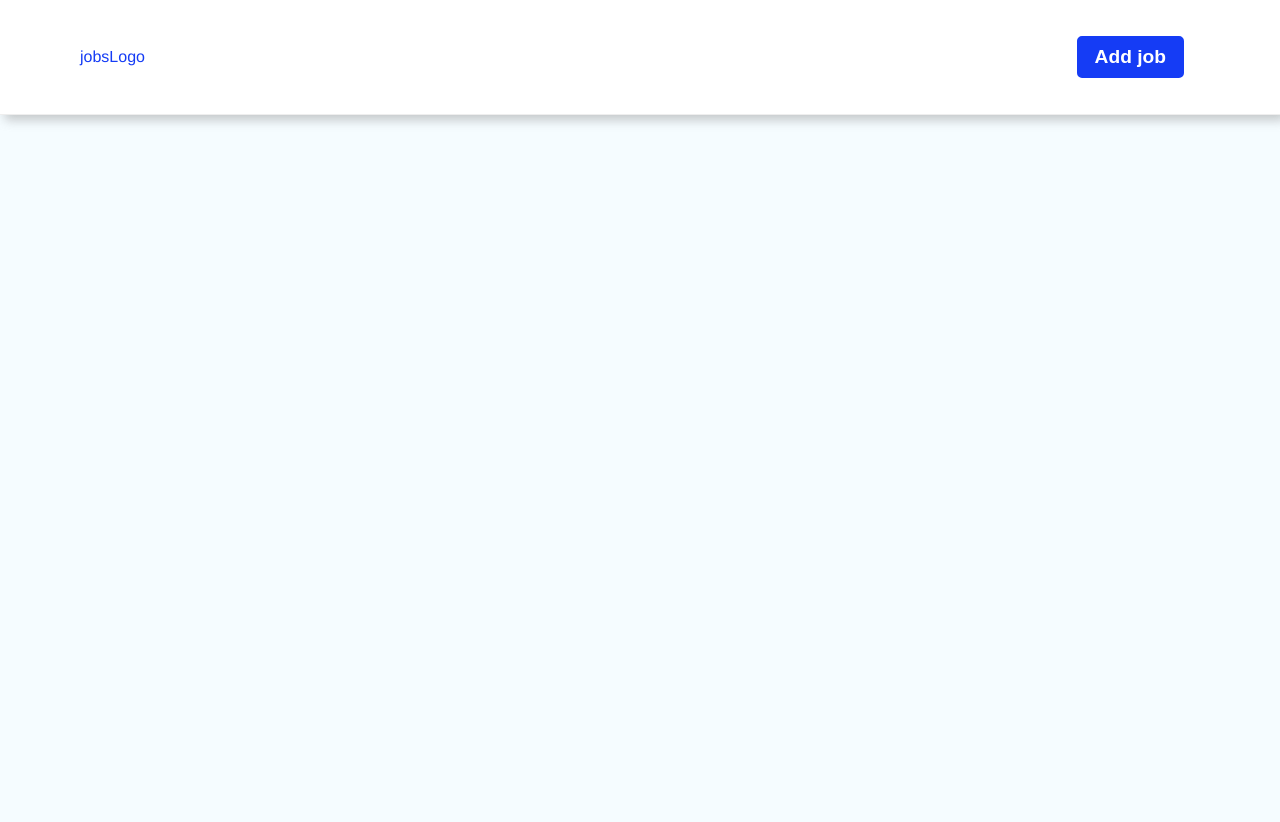
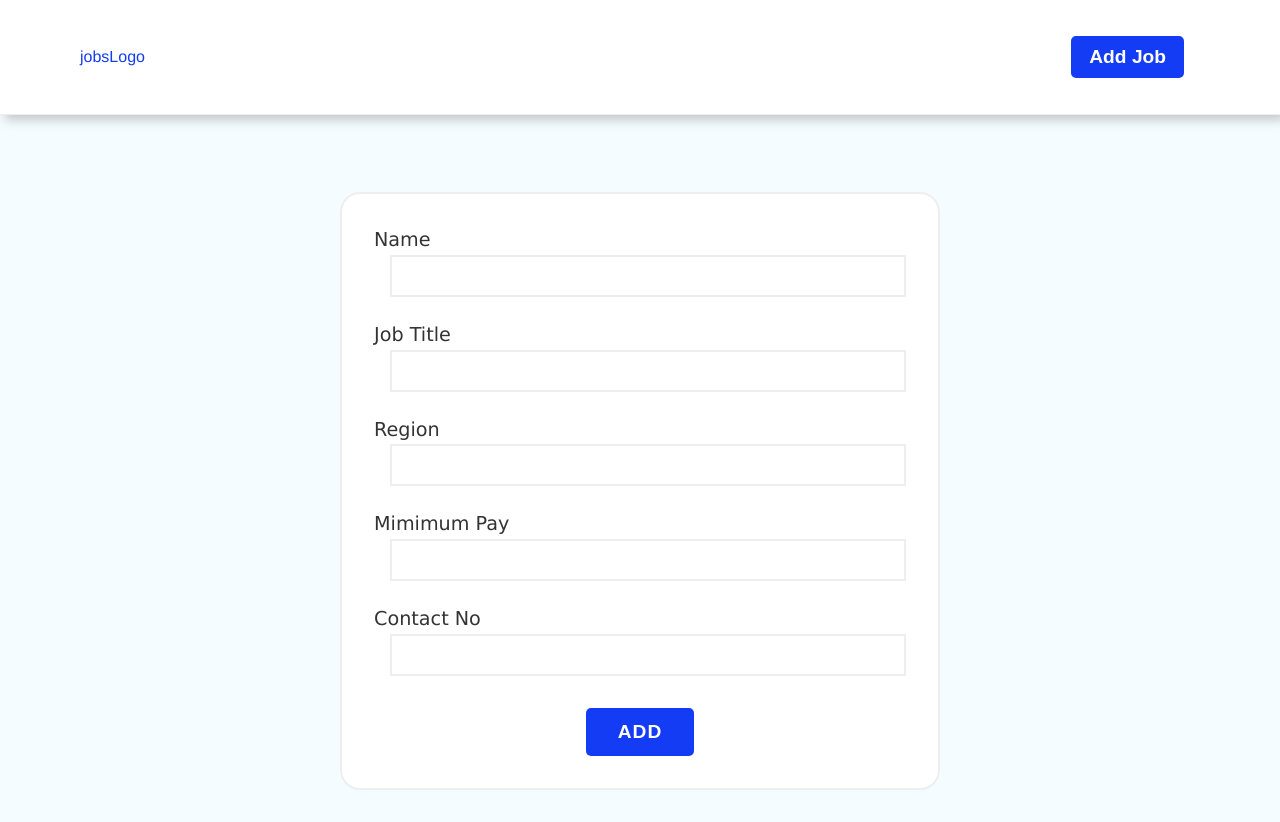
Before and after one commit to coder-pixel/job-listing-website, a React (Create React App) app: page /addpost in a window 1280 px wide. Before the commit this address had no page. Before the commit the page ends 800 px from the top, so only its background shows below. Built offline with nearby package versions, Linux system fonts and the light colour scheme.

Commit message:
change minor stuff

```diff
--- a/src/App.css
+++ b/src/App.css
@@ -97,9 +97,10 @@ button {
   transition: 500ms;
 }
 .navbar button:hover {
-  background-color: var(--color);
+  background-color: #fff;
   color: var(--background-color);
 }
+
 
 /* searchbar */
 .searchbar {
--- a/src/App.js
+++ b/src/App.js
@@ -1,17 +1,49 @@
-import { useState } from 'react';
+import { useEffect, useState } from 'react';
 import { Route, Routes } from 'react-router';
 import './App.css';
+import AddPost from './Components/AddPost';
 import CategoryPage from './Components/CategoryPage';
 import Header from './Components/Header';
 import Home from './Components/Home';
 
-import { jobs } from "./jobs";
+import { jobsData } from "./jobs";
 
 
 function App() {
   const [jobType, setJobType] = useState("")
   const [searchVal, setSearchVal] = useState("")
   const [getResults, setGetResults] = useState(false)
+  const [jobs, setJobs] = useState(false)
+
+  const [jobObject, setJobObject] = useState()
+
+
+  // getting local storage
+  useEffect(() => {
+    const getJobsTemp = localStorage.getItem("jobs")
+    const jobsLoaded = JSON.parse(getJobsTemp);
+    if (jobsLoaded) {
+      setJobs(jobsLoaded)
+    }
+  }, [])
+
+
+
+  // setting local storage
+  // useEffect(() => {
+  //   const newJobs = [...jobObject, ...jobs]
+  //   console.log(newJobs)
+  //   // if(jobObject)
+  //   setJobs(newJobs)
+  //   const jobsJson = JSON.stringify(jobs)
+  //   localStorage.setItem("jobs", jobsJson)
+  // }, [jobs])
+
+  useEffect(() => {
+    const jobsJson = JSON.stringify(jobsData)
+    localStorage.setItem("jobs", jobsJson)
+  }, [])
+
 
   return (
     <div className="App">
@@ -20,6 +52,7 @@ function App() {
       <Routes>
         <Route exact path='/' element={<Home searchVal={searchVal} setSearchVal={setSearchVal} getResults={getResults} setGetResults={setGetResults} jobs={jobs} setJobType={setJobType} />} />
         <Route path='/category/:categoryName' element={<CategoryPage jobType={jobType} setJobType={setJobType} />} />
+        <Route path='/addpost' element={<AddPost jobObject={jobObject} setJobObject={setJobObject} />} />
       </Routes>
 
 
--- /dev/null
+++ b/src/Components/AddPost.css
@@ -0,0 +1,80 @@
+.addPost {
+    width: 100%;
+    /* height: 100vh; */
+    /* background-color: aqua; */
+    display: flex;
+    justify-content: center;
+    align-items: center;
+    margin-top: 10rem;
+}
+.addPost .addPostForm {
+    width: 90%;
+    max-width: 600px;
+    height: auto;
+    /* background-color: pink; */
+    background-color: #fff;
+    border: 2px solid #eee;
+    border-radius: 20px;
+    padding: 2rem;
+    margin: 2rem 0;
+}
+.addPostForm .addPostField {
+    /* background-color: aquamarine; */
+    margin-bottom: 1.5rem;
+    display: flex;
+    flex-direction: column;
+}
+.addPostForm .addPostField label{
+    font-size: 1.2rem;
+    font-family: var(--heading-font-family);
+}
+
+.addPostField .aa{
+    display: flex;
+    align-items: center;
+}
+.addPostForm .addPostField .errorMsg {
+    color: rgb(255, 63, 63);
+    font-size: .8rem;
+    margin-left: 1rem;
+    /* background-color: aquamarine; */
+}
+.addPostForm .successMsg{
+    display: block;
+    /* background-color: aquamarine; */
+    color: rgb(39, 225, 39);
+    font-size: 1rem;
+    margin: .5rem 0 0;
+    text-align: center;
+}
+.addPostForm .successMsg a{
+    color: var(--background-color);
+}
+
+.addPostForm .addPostField input{
+    border: 2px solid #eee;
+    outline: none;
+    padding: .5rem 1rem;
+    font-size: 1.2rem;
+    font-family: var(--normal-font-family);
+    margin-left: 1rem;
+    color: #333;
+}
+.addPostForm .addPostField input:focus{
+    border-color: var(--background-color);
+    background-color: #eee;
+    color: var(--background-color);
+}
+
+.addPostForm button{
+    display: block;
+    padding: .8rem 2rem;
+    background-color: var(--background-color);
+    color: #fff;
+    font-size: 1.2rem;
+    font-weight: 600;
+    text-transform: uppercase;
+    border-radius: 5px;
+    letter-spacing: 1px;
+    margin: 2rem auto 0;
+}
--- /dev/null
+++ b/src/Components/AddPost.js
@@ -0,0 +1,126 @@
+import React, { useState } from 'react'
+import { Link } from 'react-router-dom'
+import "./AddPost.css"
+
+const AddPost = ({ jobObject, setJobObject }) => {
+    const [nameVal, setNameVal] = useState("")
+    const [categoryVal, setCategoryVal] = useState("")
+    const [regionVal, setRegionVal] = useState("")
+    const [minPayVal, setMinPayVal] = useState()
+    const [contactNum, setContactNum] = useState()
+    // const [jobTypeVal, setJobTypeVal] = useState("")
+
+    const [error, setError] = useState(false)
+    const [submitted, setSubmitted] = useState(false)
+
+
+
+    const handleSubmit = (e) => {
+        e.preventDefault()
+        console.log("submitted")
+
+        if (!nameVal || !categoryVal || !regionVal || !minPayVal || contactNum) setError(true)
+        else { setError(false) }
+
+        if (!error) {
+            let newJobObj = {
+                id: Math.floor(Math.random() * 1000),
+                name: nameVal,
+                category: categoryVal,
+                locality: regionVal,
+                minimalPay: minPayVal,
+                jobType: "PartTime",
+                contact: contactNum,
+            }
+
+            console.log(newJobObj)
+            setJobObject({...newJobObj})
+
+            console.log(jobObject)
+
+            setNameVal("")
+            setCategoryVal("")
+            setRegionVal("")
+            setMinPayVal("")
+            setContactNum("")
+            setError(false)
+        }
+    }
+
+
+    return (
+        <div className='addPost'>
+            <form onSubmit={handleSubmit} className="addPostForm">
+                <div className="addPostField addPost_name">
+                    <div className="aa">
+                        <label for="addPost_name">Name</label>
+                        {error && !nameVal ? <span className='errorMsg'>*required</span> : null}
+                    </div>
+                    <input type="text" id='addPost_name'
+                        value={nameVal}
+                        onChange={(e) => setNameVal(e.target.value)}
+                    />
+                    {/* {showErrMsg && error == "name" ? <span className='errorMsg'>This field is required</span> : null} */}
+                </div>
+                <div className="addPostField addPost_category">
+                    <div className="aa">
+                        <label for="addPost_category">Job Title</label>
+                        {error && !categoryVal ? <span className='errorMsg'>*required</span> : null}
+                    </div>
+                    <input type="text" id='addPost_category'
+                        value={categoryVal}
+                        onChange={(e) => setCategoryVal(e.target.value)}
+                    />
+                    {/* {showErrMsg && error == "category" ? <span className='errorMsg'>This field is required</span> : null} */}
+                </div>
+                <div className="addPostField addPost_locality">
+                    <div className="aa">
+                        <label for="addPost_locality">Region</label>
+                        {error && !regionVal ? <span className='errorMsg'>*required</span> : null}
+                    </div>
+                    <input type="text" id='addPost_locality'
+                        value={regionVal}
+                        onChange={(e) => setRegionVal(e.target.value)}
+                    />
+                    {/* {showErrMsg && error == "region" ? <span className='errorMsg'>This field is required</span> : null} */}
+                </div>
+                <div className="addPostField addPost_mimimalPay">
+                    <div className="aa">
+                        <label for="addPost_mimimalPay">Mimimum Pay</label>
+                        {error && !minPayVal ? <span className='errorMsg'>*required</span> : null}
+                    </div>
+                    <input type="number" id='addPost_mimimalPay'
+                        value={minPayVal}
+                        onChange={(e) => setMinPayVal(e.target.value)}
+                    />
+                    {/* {showErrMsg && error == "pay" ? <span className='errorMsg'>This field is required</span> : null} */}
+                </div>
+                <div className="addPostField addPost_contact">
+                    <div className="aa">
+                        <label for="addPost_contact">Contact No</label>
+                        {error && !contactNum ? <span className='errorMsg'>*required</span> : null}
+                    </div>
+                    <input type="number" id='addPost_contact'
+                        value={contactNum}
+                        onChange={(e) => setContactNum(e.target.value)}
+                    />
+                    {/* {showErrMsg && error == "pay" ? <span className='errorMsg'>This field is required</span> : null} */}
+                </div>
+
+                <button type="submit">Add</button>
+                {/* <div className="addPostField addPost_jobType">
+                    <label for="addPost_mimimalPay">Your JobType</label>
+                    <input type="radio" id='addPost_mimimalPay' />
+                    <label for="addPost_mimimalPay">Your JobType</label>
+                    <input type="radio" id='addPost_mimimalPay' />
+                    <label for="addPost_mimimalPay">Your JobType</label>
+                    <input type="radio" id='addPost_mimimalPay' />
+                </div> */}
+
+                {submitted ? <span className='successMsg'>Your Job is successfully posted, <Link to="/">See here</Link></span> : null}
+            </form>
+        </div>
+    )
+}
+
+export default AddPost
--- a/src/Components/CategoryPage.js
+++ b/src/Components/CategoryPage.js
@@ -3,7 +3,7 @@ import { useParams } from 'react-router'
 import "./CategoryPage.css"
 import JobCard from './JobCard'
 
-import { jobs } from "../jobs"
+import { jobsData as jobs } from "../jobs"
 import Loading from './Loading'
 import Sidebar from './Sidebar'
 import Section from '../Section'
--- a/src/Components/Header.js
+++ b/src/Components/Header.js
@@ -14,9 +14,11 @@ const Header = () => {
                 {/* <li className='category_parent'>Categories</li> */}
                 {/* <li>About</li> */}
                 {/* <li>Contact</li> */}
-                <li>
-                    <button className="createPost">Add job</button>
-                </li>
+                <Link to="/addpost">
+                    <li>
+                        <button className="createPost">Add Job</button>
+                    </li>
+                </Link>
             </ul>
         </div>
     )
--- a/src/Section.css
+++ b/src/Section.css
@@ -185,6 +185,14 @@
     font-size: var(--heading-font-size);
     font-family: var(--heading-font-family);
     margin-bottom: 2rem;
+    display: flex;
+    align-items: center;
+}
+.categories .sidebarChild_heading svg{
+    height: 40px;
+    width: 40px;
+    fill: var(--background-color);
+    display: none;
 }
 .sidebar .sidebarChild_content li {
     padding: 0.5rem 2rem;
@@ -200,11 +208,11 @@
     background-color: rgba(21, 58, 245, 0.5);
     color: #fff;
 }
-.categories {
-    height: 400px !important;
+#allCategories {
+    height: 400px;
 }
 .categories .sidebarChild_content {
-    overflow-y: scroll;
+    overflow-y: auto;
     scrollbar-width: none;
 }
 .categories .sidebarChild_content::-webkit-scrollbar {
@@ -279,4 +287,20 @@
     .sidebar {
         width: 100%;
     }
+
+    #allCategories{
+        height: 80px;
+        overflow-y: hidden;
+        /* background-color: aqua; */
+        transition: 500ms;
+    }
+    #allCategories h2{
+        color: var(--background-color);
+    }
+    .categories .sidebarChild_heading svg{
+        display: block;
+    }
+    #allCategories.showCategoryDiv{
+        height: auto;
+    }
 }
--- a/src/jobs.js
+++ b/src/jobs.js
@@ -1,4 +1,4 @@
-export const jobs = [
+export const jobsData = [
     {
         id: 1,
         name: "Raju",
```
Also changed, not shown: src/Components/JobCard.js (+1 -1 lines), src/Components/Sidebar.js (+29 -4 lines).
